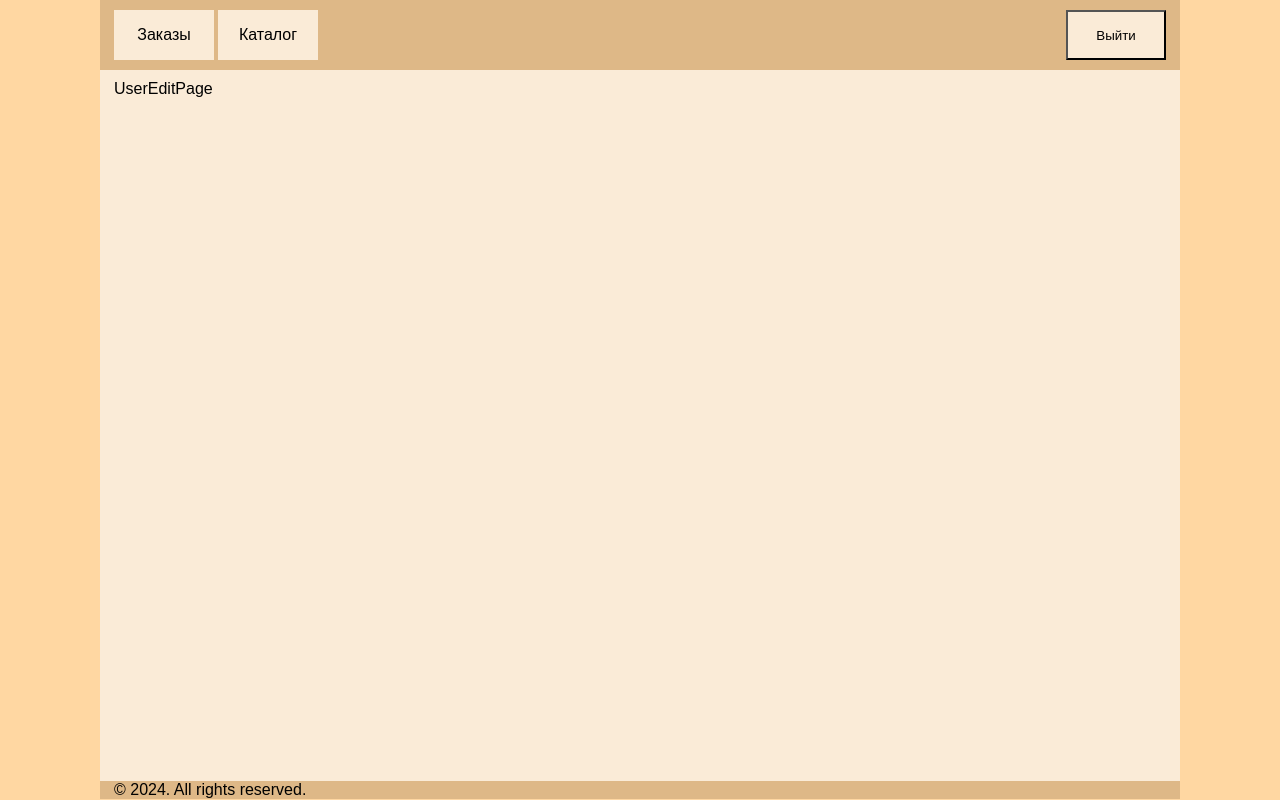
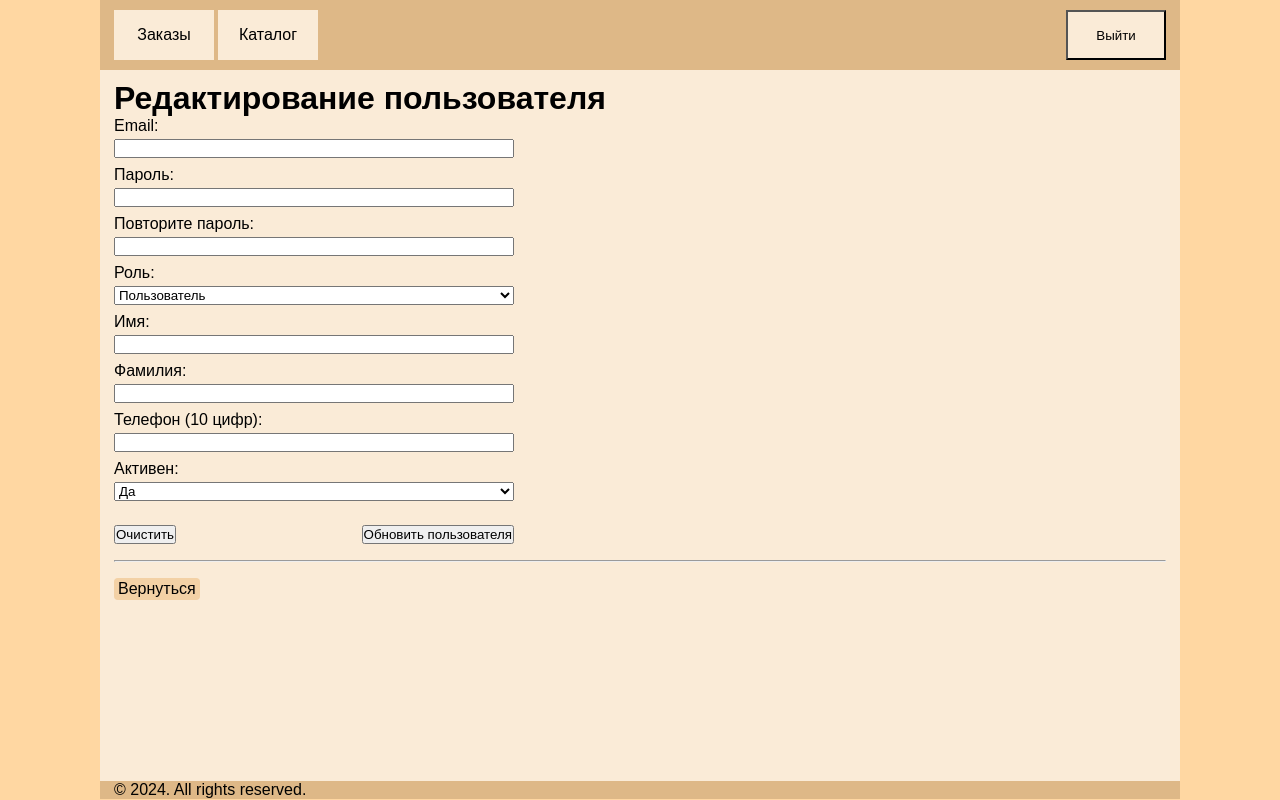
Before and after one commit to Ytar99/engines-next, a Next.js app: page /admin/crm/users/1/edit in a window 1280 px wide. Built offline with nearby package versions, Linux system fonts and the light colour scheme; no server answers; the database is empty.

Commit message:
update: add UserEdit feature

```diff
--- a/app/_actions/userActions.js
+++ b/app/_actions/userActions.js
@@ -64,6 +64,60 @@ export async function createUser(prevState, formData) {
   return { error: false, message: "Успех!" };
 }
 
+export async function editUser(prevState, formData) {
+  const fields = {
+    id: formData.get("id"),
+    email: formData.get("email"),
+    password: formData.get("password"),
+    password_confirm: formData.get("password_confirm"),
+    role: formData.get("role"),
+    enabled: Boolean(formData.get("enabled") || false),
+    firstname: formData.get("firstname"),
+    lastname: formData.get("lastname"),
+    phone: formData.get("phone"),
+  };
+
+  if (!fields.email) {
+    return { error: true, message: "Заполните все обязательные поля" };
+  }
+
+  if (fields?.password !== fields?.password_confirm) {
+    return { error: true, message: "Пароли не совпадают" };
+  }
+
+  if (fields?.phone && !validatePhone(fields?.phone)) {
+    return { error: true, message: "Неверный формат телефона, пример: XXXXXXXXXX (10 цифр)" };
+  }
+
+  if (!validateEmail(fields?.email)) {
+    return { error: true, message: "Неверный формат электронной почты" };
+  }
+
+  const userExist = await prisma.user.findUnique({
+    where: { email: fields.email },
+  });
+
+  const isUserExists = Boolean(userExist);
+
+  if (isUserExists && userExist.id !== parseInt(fields.id)) {
+    return { error: true, message: "Пользователь с таким email уже существует" };
+  }
+
+  const hashedPassword = await bcrypt.hash(fields.password, 10);
+
+  fields.password = hashedPassword;
+  delete fields.password_confirm;
+  delete fields.id;
+
+  const user = await prisma.user.update({ data: fields, where: { email: fields.email } });
+
+  if (!user) {
+    return { error: true, message: "Произошла ошибка при обновлении пользователя" };
+  }
+
+  return { error: false, message: "Успех!" };
+}
+
 export async function deleteUser(prevState, formData) {
   const userId = formData.get("userId");
 
--- /dev/null
+++ b/app/admin/_components/forms/EditUserForm.jsx
@@ -0,0 +1,104 @@
+"use client";
+
+import React, { useActionState, useEffect } from "react";
+import { toast } from "react-toastify";
+import { redirect } from "next/navigation";
+
+import { editUser } from "@/app/_actions/userActions";
+import LoadingOverlay from "@/app/_components/loadingOverlay";
+
+import styles from "./CreateUserForm.module.css";
+import { USER_ROLES } from "@/app/_constants";
+
+function EditUserForm({ user }) {
+  const [state, formAction, pending] = useActionState(editUser, null);
+
+  useEffect(() => {
+    if (state?.error) {
+      toast.error(state.message || "Unknown error");
+    } else if (state?.message) {
+      toast.success(state?.message);
+      redirect("/admin/crm/users");
+    }
+  }, [state]);
+
+  return (
+    <form className={styles.form} action={formAction}>
+      {pending && <LoadingOverlay fullscreen />}
+
+      <input type="hidden" name="id" value={user?.id || ""} />
+
+      <div className="form-group">
+        <label htmlFor="email">Email:</label>
+        <input type="email" name="email" required defaultValue={user?.email || ""} />
+      </div>
+
+      <div className="form-group">
+        <label htmlFor="password">Пароль:</label>
+        <input
+          type="password"
+          name="password"
+          // required
+          defaultValue=""
+          autoComplete="new-password"
+          aria-autocomplete="list"
+        />
+      </div>
+
+      <div className="form-group">
+        <label htmlFor="password_confirm">Повторите пароль:</label>
+        <input
+          type="password"
+          name="password_confirm"
+          // required
+          defaultValue=""
+        />
+      </div>
+
+      <div className="form-group">
+        <label htmlFor="role">Роль:</label>
+        <select name="role" defaultValue={user?.role || USER_ROLES.USER}>
+          <option value={USER_ROLES.USER}>Пользователь</option>
+          <option value={USER_ROLES.ADMIN}>Администратор</option>
+        </select>
+      </div>
+
+      <div className="form-group">
+        <label htmlFor="firstname">Имя:</label>
+        <input type="text" name="firstname" defaultValue={user?.firstname || ""} />
+      </div>
+
+      <div className="form-group">
+        <label htmlFor="lastname">Фамилия:</label>
+        <input type="text" name="lastname" defaultValue={user?.lastname || ""} />
+      </div>
+
+      <div className="form-group">
+        <label htmlFor="phone">Телефон (10 цифр):</label>
+        <input
+          type="text"
+          name="phone"
+          defaultValue={user?.phone || ""}
+          minLength="10"
+          maxLength="10"
+          pattern="[0-9]{10}"
+        />
+      </div>
+
+      <div className="form-group">
+        <label htmlFor="enabled">Активен:</label>
+        <select name="enabled" defaultValue={user?.enabled || "true"}>
+          <option value="true">Да</option>
+          <option value="false">Нет</option>
+        </select>
+      </div>
+
+      <div className="form-actions">
+        <button type="reset">Очистить</button>
+        <button type="submit">Обновить пользователя</button>
+      </div>
+    </form>
+  );
+}
+
+export default EditUserForm;
--- a/app/admin/crm/users/[id]/edit/page.jsx
+++ b/app/admin/crm/users/[id]/edit/page.jsx
@@ -1,7 +1,28 @@
-import React from "react";
+import React, { Suspense } from "react";
+import Link from "next/link";
 
-function UserEditPage() {
-  return <div>UserEditPage</div>;
+import prisma from "@/lib/prisma";
+import EditUserForm from "@/app/admin/_components/forms/EditUserForm";
+
+async function UserEditPage({ params }) {
+  const userId = (await params).id;
+
+  const user = await prisma.user.findFirst({ where: { id: parseInt(userId) } });
+
+  return (
+    <>
+      <h1>Редактирование пользователя</h1>
+
+      <Suspense fallback={<div>Загрузка...</div>}>
+        <EditUserForm user={user} />
+      </Suspense>
+
+      <hr />
+      <Link href="/admin/crm/users" className="btn">
+        Вернуться
+      </Link>
+    </>
+  );
 }
 
 export default UserEditPage;
--- a/app/api/auth/login/route.js
+++ b/app/api/auth/login/route.js
@@ -12,6 +12,7 @@ export async function POST(request) {
 
     const user = await prisma.user.findUnique({
       where: { email },
+      select: { id: true, password: true },
     });
 
     if (!user) {
--- a/lib/errorHandler.js
+++ b/lib/errorHandler.js
@@ -8,6 +8,8 @@ export async function errorHandler(err) {
     });
   }
 
+  console.log(err);
+
   return new Response(JSON.stringify({ message: "Internal Server Error" }), {
     status: 500,
     headers: { "Content-Type": "application/json" },
--- a/lib/prisma.js
+++ b/lib/prisma.js
@@ -1,5 +1,11 @@
 import { PrismaClient } from "@prisma/client";
 
-const prisma = new PrismaClient();
+const prisma = new PrismaClient({
+  omit: {
+    user: {
+      password: true,
+    },
+  },
+});
 
 export default prisma;
```
Also changed, not shown: 2 other files (tests, documents, lock files or other folders).
